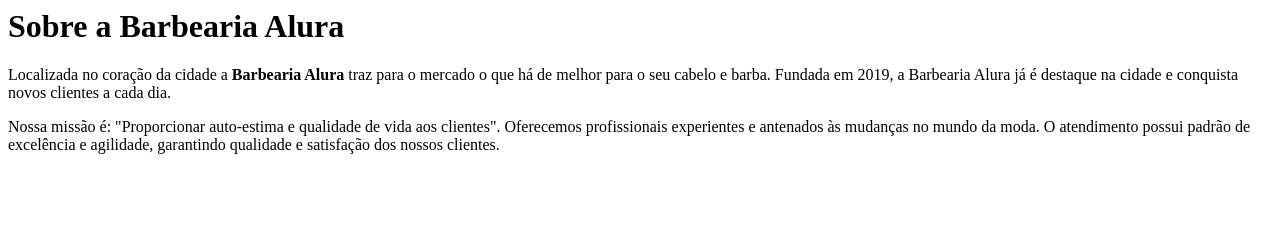
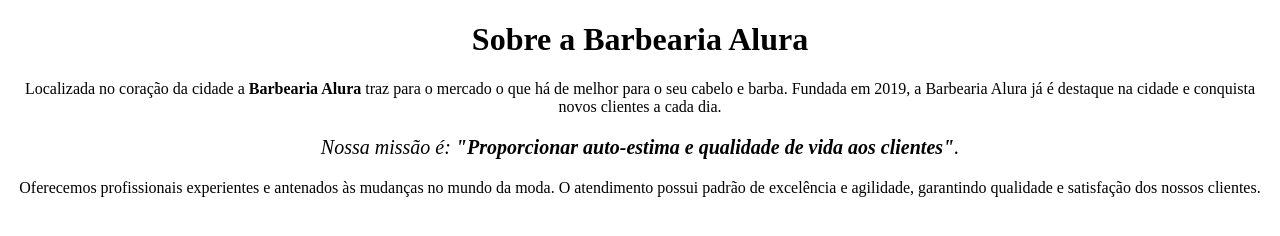
Before and after one commit to CarlosDaniel03/Primeiro-Repositorio, a plain HTML site: page Index.html in a window 1280 px wide. Drawn offline with Linux system fonts and the light colour scheme.

Commit message:
Add files via upload

```diff
--- a/Index.html
+++ b/Index.html
@@ -1,6 +1,25 @@
-<h1>Sobre a Barbearia Alura</h1>
+<!DOCTYPE html>
+<html lang="pt-br">
+    <head>
+        <meta charset="UTF-8">
+        <title>Barbearia Alura</title>
 
-<p>Localizada no coração da cidade a <strong>Barbearia Alura</strong> traz para o mercado o que há de melhor para o seu cabelo e barba. Fundada em 2019, a Barbearia Alura já é destaque na cidade e conquista novos clientes a cada dia.</p>
+        <style>
+             p{
+                 text-align: center
+             }
+        </style>
 
-<p>Nossa missão é: "Proporcionar auto-estima e qualidade de vida aos clientes".
-Oferecemos profissionais experientes e antenados às mudanças no mundo da moda. O atendimento possui padrão de excelência e agilidade, garantindo qualidade e satisfação dos nossos clientes.</p>
+    </head>
+    <body>
+        <h1 style="text-align:center">Sobre a Barbearia Alura</h1>
+
+        <p>Localizada no coração da cidade a <strong>Barbearia Alura</strong> traz para o mercado o que há de melhor para o seu cabelo e barba.
+        Fundada em 2019, a Barbearia Alura já é destaque na cidade e conquista novos clientes a cada dia.</p>
+
+        <p style="font-size: 20px"><em>Nossa missão é: <strong>"Proporcionar auto-estima e qualidade de vida aos clientes"</strong>.</em></p>
+
+        <p>Oferecemos profissionais experientes e antenados às mudanças no mundo da moda.
+        O atendimento possui padrão de excelência e agilidade, garantindo qualidade e satisfação dos nossos clientes.</p>
+    </body>
+</html>
```
Also changed, not shown: Style.css (added).
